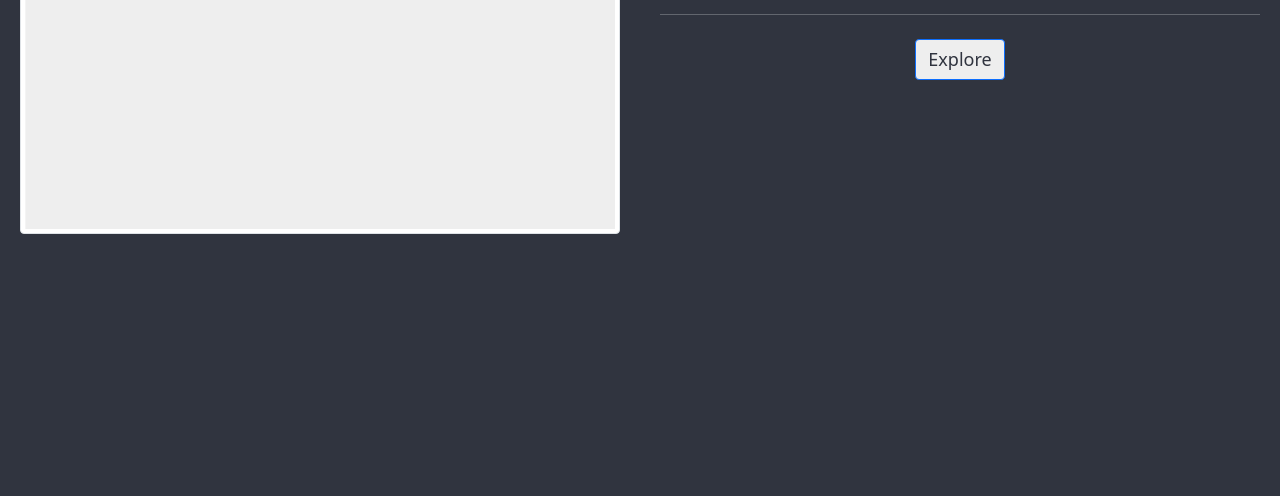
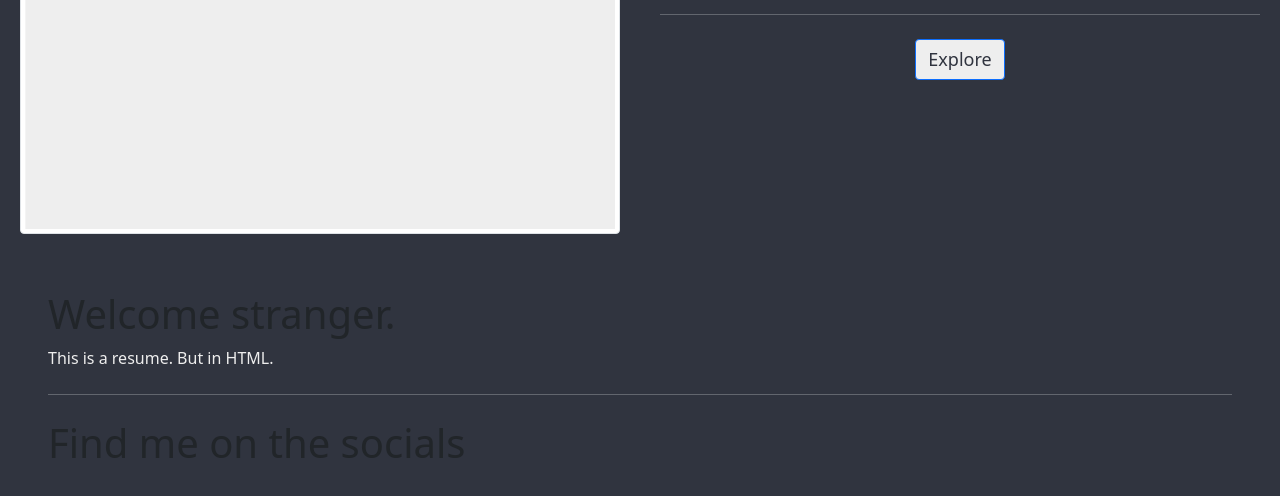
Before and after one commit to suhaamber/GenericPortfolio, a plain HTML site: page index.html in a window 1280 px wide. Shown: the part 448-944 px from the top of the page. Before the commit the page ends 800 px from the top, so only its background shows below. Drawn offline with nearby package versions, Linux system fonts and the light colour scheme.

Commit message:
Jumbotron added to index.html

```diff
--- a/index.html
+++ b/index.html
@@ -46,5 +46,13 @@
                 </div>
             </div>
         </section>
+        <section>
+            <div class="jumbotron jumbotron-fluid m-5 center">
+                <h1 class="display-6">Welcome stranger.</h1>
+                <p>This is a resume. But in HTML. </p>
+                <hr class="my-4 bg-light">
+                <h1>Find me on the socials</h1>
+            </div>
+        </section>
     </body>
 </html>
```
